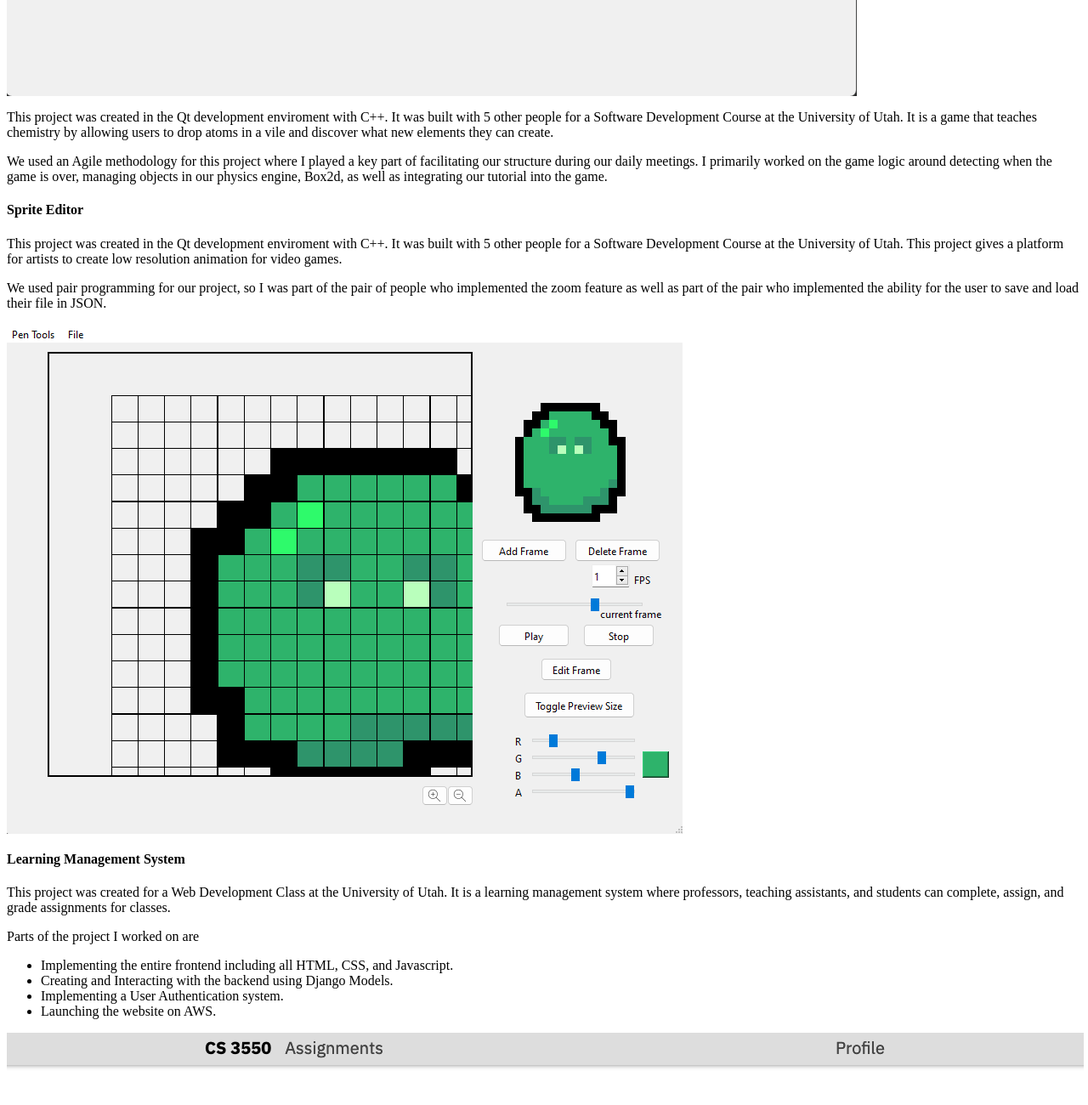
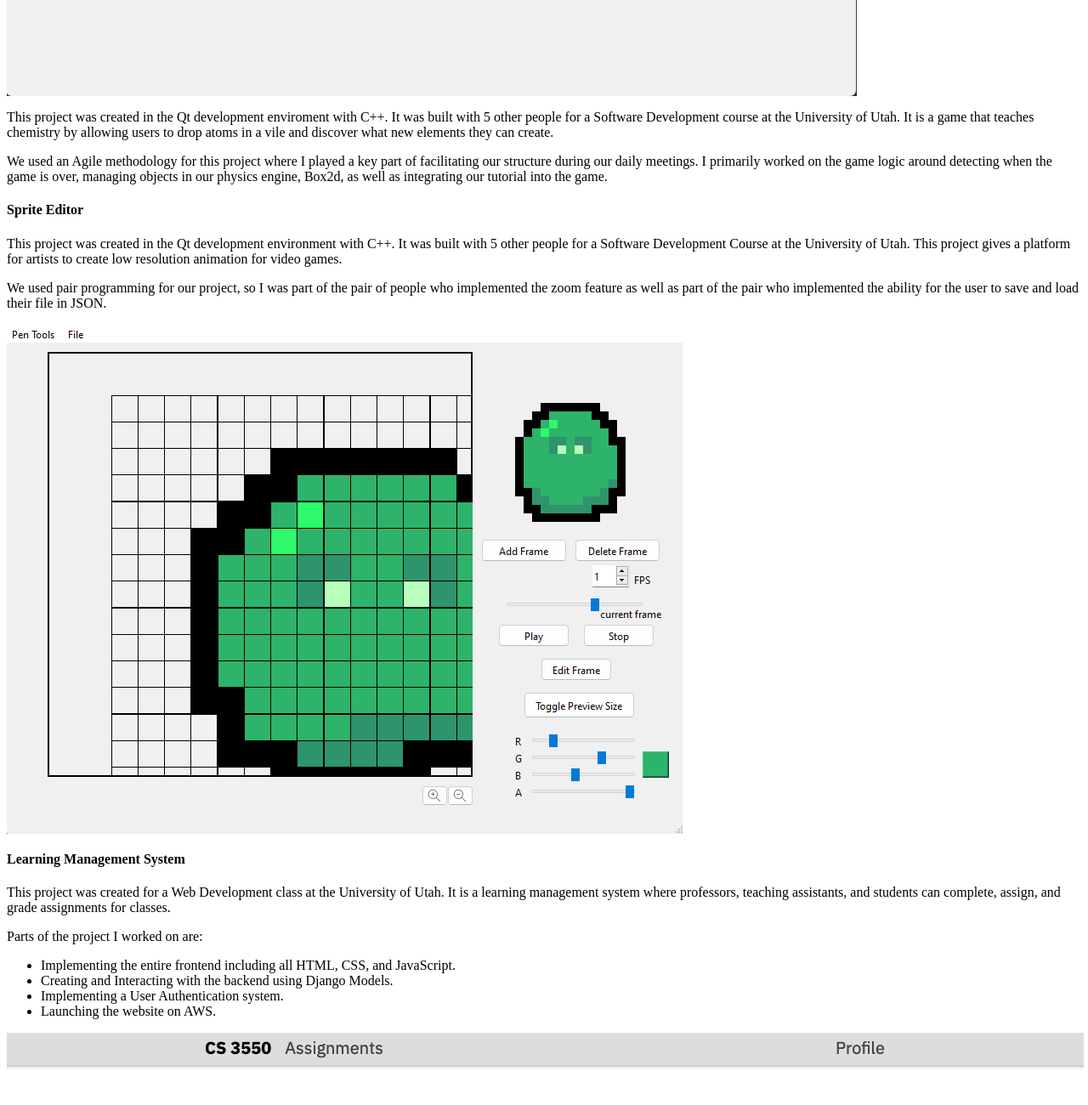
Before and after one commit to wyattbworld/wyattbworld.github.io, a plain HTML site: page index.html in a window 1280 px wide. Shown: the part 1740-3040 px from the top of the page at 85% size. Drawn offline with Linux system fonts and the light colour scheme.

Commit message:
Fixed some spelling and grammar mistakes.

```diff
--- a/index.html
+++ b/index.html
@@ -19,7 +19,7 @@ About me:
 <img src="chemistry_cascade_title.png", alt="The title screen for Chemistry Cascade. Many atoms are shown in the background. It has a start button, a tutorial button, and a quit button.">
 <img src="chemsitry_cascade_gameplay.png", alt="An image showing the gameplay of Chemistry Cascade. Atoms are being dropped into a beaker where they can combine with other atoms.">
 <p>
-  This project was created in the Qt development enviroment with C++. It was built with 5 other people for a Software Development Course at the University of Utah. It is a game that teaches chemistry by allowing users to drop atoms in a vile and
+  This project was created in the Qt development enviroment with C++. It was built with 5 other people for a Software Development course at the University of Utah. It is a game that teaches chemistry by allowing users to drop atoms in a vile and
   discover what new elements they can create.
 </p>
 <p>
@@ -29,7 +29,7 @@ About me:
   Sprite Editor
 </h4>
 <p>
-  This project was created in the Qt development enviroment with C++. It was built with 5 other people for a Software Development Course at the University of Utah.
+  This project was created in the Qt development environment with C++. It was built with 5 other people for a Software Development Course at the University of Utah.
   This project gives a platform for artists to create low resolution animation for video games.
 </p>
 <p>
@@ -40,14 +40,14 @@ About me:
   Learning Management System
 </h4>
 <p>
-  This project was created for a Web Development Class at the University of Utah. It is a learning management system where professors, teaching assistants, and students can complete, assign, and grade assignments for classes.
+  This project was created for a Web Development class at the University of Utah. It is a learning management system where professors, teaching assistants, and students can complete, assign, and grade assignments for classes.
 </p>
 <p>
-  Parts of the project I worked on are
+  Parts of the project I worked on are:
 </p>
 <ul>
   <li>
-    Implementing the entire frontend including all HTML, CSS, and Javascript.
+    Implementing the entire frontend including all HTML, CSS, and JavaScript.
   </li>
   <li>
     Creating and Interacting with the backend using Django Models.
```
